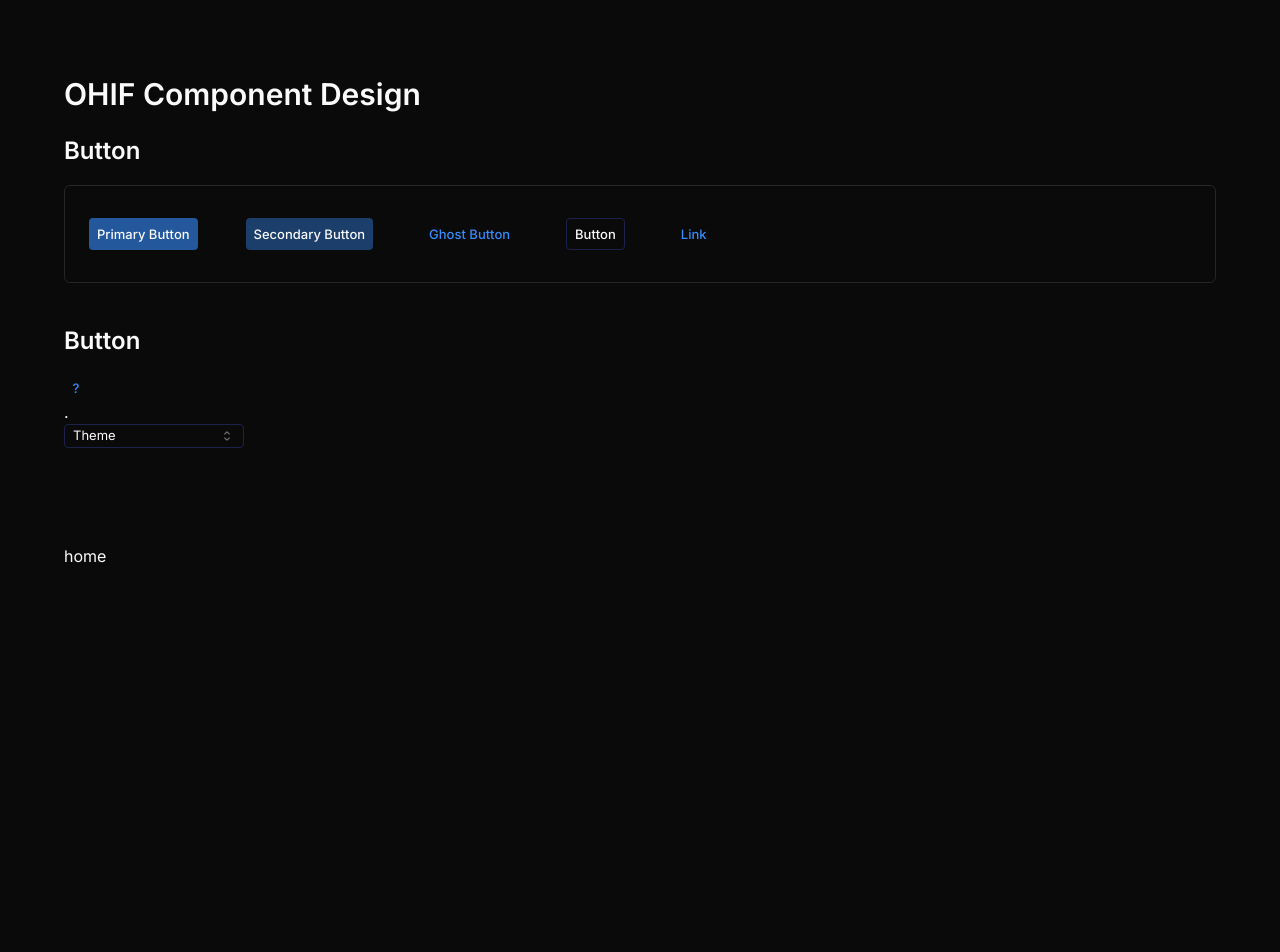
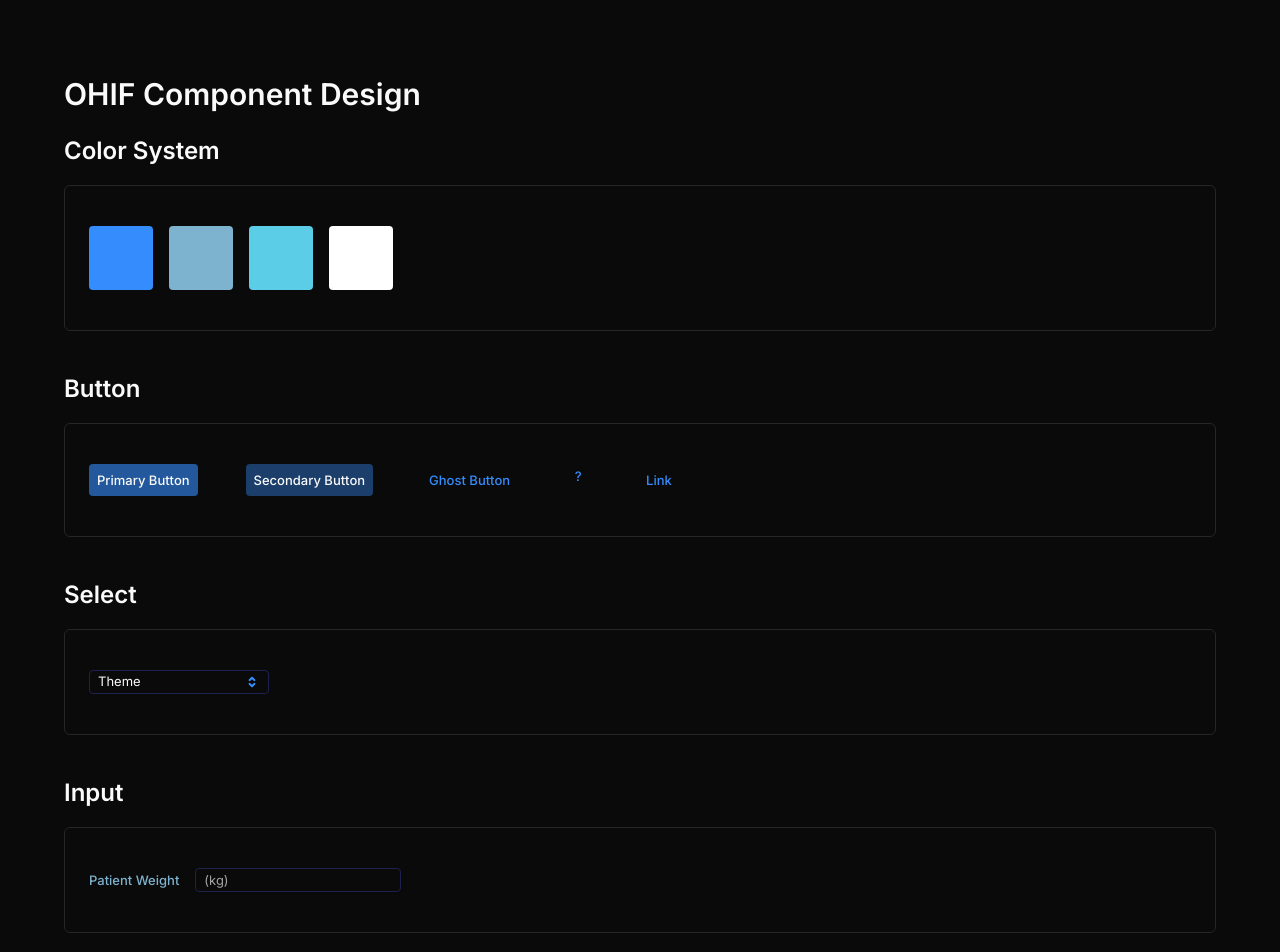
Before and after one commit to dan-rukas/ohif-design, a Next.js app: page / in a window 1280 px wide. Shown: the top 952 px of the page. Before the commit the page ends 800 px from the top, so only its background shows below. Built offline with nearby package versions, Linux system fonts and the light colour scheme.

Commit message:
Added Select, Input, and Label components

```diff
--- a/package.json
+++ b/package.json
@@ -10,6 +10,7 @@
   },
   "dependencies": {
     "@radix-ui/react-icons": "^1.3.0",
+    "@radix-ui/react-label": "^2.1.0",
     "@radix-ui/react-select": "^2.1.1",
     "@radix-ui/react-slot": "^1.1.0",
     "class-variance-authority": "^0.7.0",
--- a/src/app/globals.css
+++ b/src/app/globals.css
@@ -10,6 +10,8 @@
       --highlight: 191 74% 63%;
       --actions: 214 98% 60%;
       --actions-foreground: 214 98% 60%;
+      --infosecondary: 200 46% 65%;
+      --infosecondary-foreground: 200 46% 65%;
       --background: 0 0% 3.9%;
       --foreground: 0 0% 98%;
       --card: 0 0% 3.9%;
@@ -71,7 +73,7 @@
       @apply border-border;
     }
     body {
-      @apply bg-background text-foreground;
+      @apply bg-background text-foreground text-base;
     }
     main {
       @apply max-w-6xl my-12 mx-auto py-6;
@@ -89,9 +91,13 @@
 
   @layer utilities {
     .row {
-      @apply flex flex-row flex-wrap py-8 mb-6 border rounded-md;
+      @apply flex flex-row flex-wrap py-10 mb-6 border rounded-md;
     }
     .example {
       @apply flex-initial px-6;
     }
+
+    .example2 {
+      @apply flex-initial px-2;
+    }
   }
--- a/src/app/layout.tsx
+++ b/src/app/layout.tsx
@@ -8,6 +8,8 @@
   SelectTrigger,
   SelectValue,
 } from "@/components/ui/select"
+import { Input } from "@/components/ui/input"
+import { Label } from "@/components/ui/label"
 import "./globals.css";
 
 const inter = Inter({ subsets: ["latin"] });
@@ -27,19 +29,40 @@
       <body className={inter.className}>
         <main>
           <h1>OHIF Component Design</h1>
+
+          <h2>Color System</h2>
+          <div className="row">
+            <div className="example2">
+
+            </div>
+            <div className="example2">
+              <div className="w-16 h-16 bg-actions rounded"></div>
+            </div>
+            <div className="example2">
+              <div className="w-16 h-16 bg-infosecondary rounded"></div>
+            </div>
+            <div className="example2">
+              <div className="w-16 h-16 bg-highlight rounded"></div>
+            </div>
+            <div className="example2">
+              <div className="w-16 h-16 bg-white rounded"></div>
+            </div>
+
+          </div>
+
           <h2>Button</h2>
           <div className="row">
             <div className="example"><Button variant="default">Primary Button</Button></div>
             <div className="example"><Button variant="secondary">Secondary Button</Button></div>
             <div className="example"><Button variant="ghost">Ghost Button</Button></div>
-            <div className="example"><Button variant="outline">Button</Button></div>
+            <div className="example"><Button variant="ghost" size="icon">?</Button></div>
+            {/*} <div className="example"><Button variant="outline">Button</Button></div> */}
             <div className="example"><Button variant="link">Link</Button></div>
           </div>
-          <h2>Button</h2>
 
-        <p><Button variant="ghost" size="icon">?</Button></p>
-        <p>.</p>
-        <p>
+          <h2>Select</h2>
+          <div className="row">
+            <div className="example">
               <Select>
                 <SelectTrigger className="w-[180px]">
                   <SelectValue placeholder="Theme" />
@@ -50,9 +73,21 @@
                   <SelectItem value="system">System</SelectItem>
                 </SelectContent>
               </Select>
-        </p>
+            </div>
+          </div>
+
+        <h2>Input</h2>
+        <div className="row">
+            <div className="example">
+              <div className="inline-block">
+                <div className="inline-block mr-4"><Label htmlFor="email">Patient Weight</Label></div>
+                <div className="inline-block"><Input type="email" placeholder="(kg)" /></div>
+              </div>
+            </div>
+        </div>
+
         </main>
-        {children}
+
       </body>
     </html>
   );
--- /dev/null
+++ b/src/components/ui/input.tsx
@@ -0,0 +1,25 @@
+import * as React from "react"
+
+import { cn } from "@/lib/utils"
+
+export interface InputProps
+  extends React.InputHTMLAttributes<HTMLInputElement> {}
+
+const Input = React.forwardRef<HTMLInputElement, InputProps>(
+  ({ className, type, ...props }, ref) => {
+    return (
+      <input
+        type={type}
+        className={cn(
+          "flex h-6 w-full rounded border border-input bg-transparent px-2 py-1 text-base shadow-sm transition-colors file:border-0 file:bg-transparent file:text-base file:font-medium placeholder:text-muted-foreground focus-visible:outline-none focus-visible:ring-1 focus-visible:ring-ring disabled:cursor-not-allowed disabled:opacity-50",
+          className
+        )}
+        ref={ref}
+        {...props}
+      />
+    )
+  }
+)
+Input.displayName = "Input"
+
+export { Input }
--- /dev/null
+++ b/src/components/ui/label.tsx
@@ -0,0 +1,26 @@
+"use client"
+
+import * as React from "react"
+import * as LabelPrimitive from "@radix-ui/react-label"
+import { cva, type VariantProps } from "class-variance-authority"
+
+import { cn } from "@/lib/utils"
+
+const labelVariants = cva(
+  "text-base text-infosecondary font-medium leading-none peer-disabled:cursor-not-allowed peer-disabled:opacity-70"
+)
+
+const Label = React.forwardRef<
+  React.ElementRef<typeof LabelPrimitive.Root>,
+  React.ComponentPropsWithoutRef<typeof LabelPrimitive.Root> &
+    VariantProps<typeof labelVariants>
+>(({ className, ...props }, ref) => (
+  <LabelPrimitive.Root
+    ref={ref}
+    className={cn(labelVariants(), className)}
+    {...props}
+  />
+))
+Label.displayName = LabelPrimitive.Root.displayName
+
+export { Label }
--- a/src/components/ui/select.tsx
+++ b/src/components/ui/select.tsx
@@ -31,7 +31,7 @@
   >
     {children}
     <SelectPrimitive.Icon asChild>
-      <CaretSortIcon className="h-4 w-4 opacity-50" />
+      <CaretSortIcon className="h-4 w-4 stroke-actions" />
     </SelectPrimitive.Icon>
   </SelectPrimitive.Trigger>
 ))
--- a/tailwind.config.ts
+++ b/tailwind.config.ts
@@ -34,6 +34,10 @@
         actions: {
           DEFAULT: "hsl(var(--actions))",
           foreground: "hsl(var(--actions-foreground))",
+        },
+        infosecondary: {
+          DEFAULT: "hsl(var(--infosecondary))",
+          foreground: "hsl(var(--infosecondary-foreground))",
         },
         border: "hsl(var(--border))",
         input: "hsl(var(--input))",
```
Also changed, not shown: 2 other files (tests, documents, lock files or other folders). Lines whose indentation alone changed are shown as unchanged.
